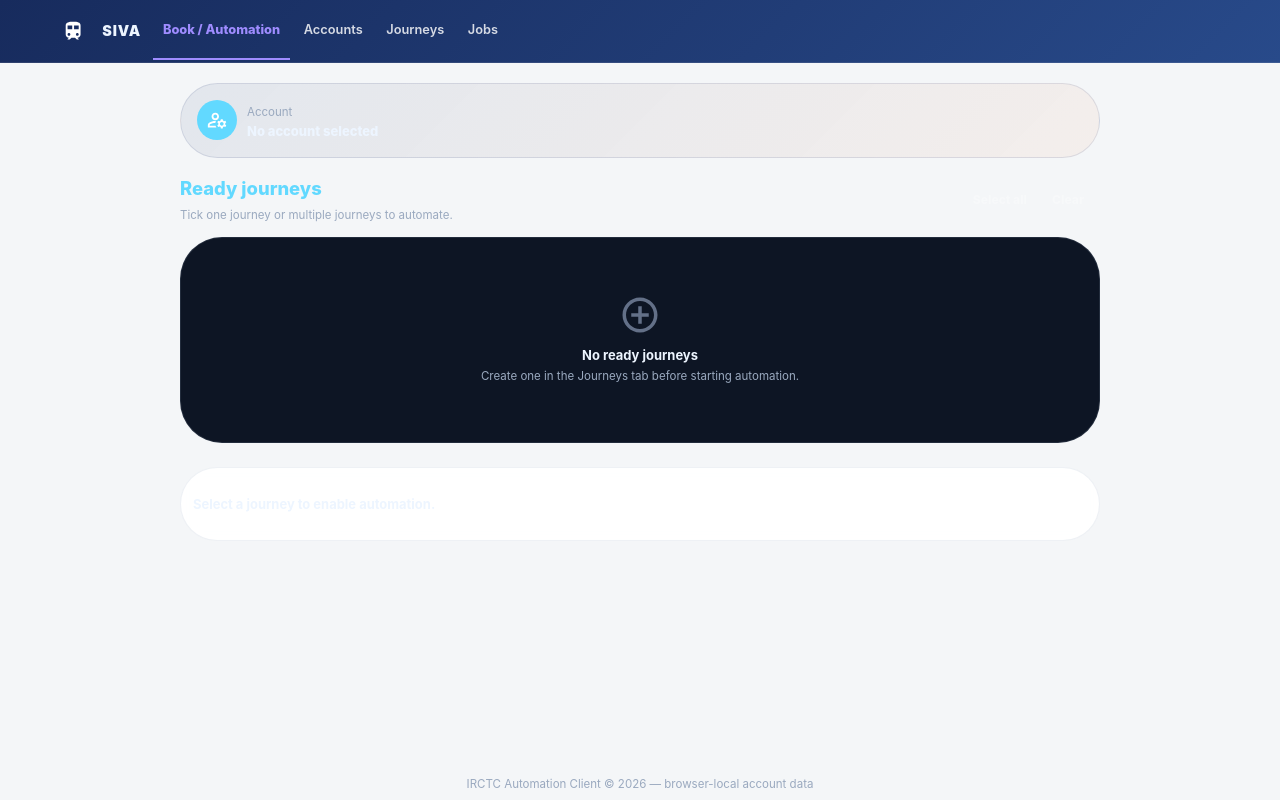
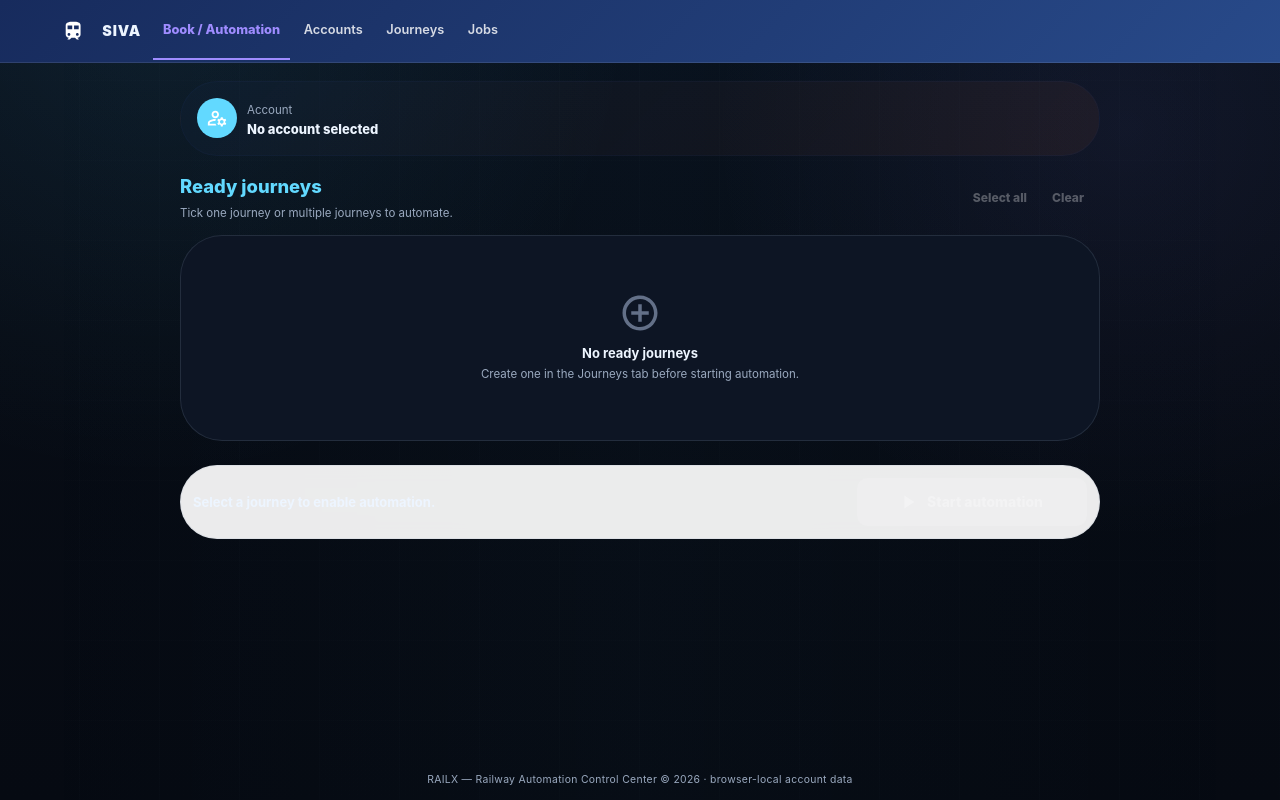
Before and after one commit to shrivastava-26/irctc, a React (Vite) app in the folder ui/: page / in a window 1280 px wide. Built offline with nearby package versions, Linux system fonts and the light colour scheme.

Commit message:
ui: redesign app shell

```diff
--- a/ui/src/App.jsx
+++ b/ui/src/App.jsx
@@ -1,5 +1,5 @@
 import React, { useEffect, useState } from 'react'
-import { Box, Container } from '@mui/material'
+import { Box } from '@mui/material'
 import { ToastContainer, toast } from 'react-toastify'
 import 'react-toastify/dist/ReactToastify.css'
 
@@ -104,8 +104,6 @@ export default function App() {
       return
     }
 
-    // Keep the existing execution business logic: credentials are registered
-    // for the active runner session immediately before jobs are created.
     try {
       const credentialResponse = await fetch(API + '/credentials', {
         method: 'POST',
@@ -120,7 +118,6 @@ export default function App() {
       try {
         credentialData = await credentialResponse.json()
       } catch {
-        // handled by status below
       }
 
       if (!credentialResponse.ok) {
@@ -175,7 +172,6 @@ export default function App() {
         try {
           data = await res.json()
         } catch {
-          // handled by status below
         }
 
         if (!res.ok) {
@@ -198,25 +194,11 @@ export default function App() {
   }
 
   return (
-    <Box sx={{
-      minHeight: '100vh',
-      display: 'flex',
-      flexDirection: 'column',
-      bgcolor: '#f4f6f8',
-      overflowX: 'hidden',
-    }}>
+    <Box className="railx-shell">
       <Header tab={tab} setTab={setTab} />
 
-      <Container
-        maxWidth="lg"
-        sx={{
-          flexGrow: 1,
-          width: '100%',
-          minWidth: 0,
-          py: { xs: 1, sm: 2, md: 2.5 },
-          px: { xs: 1, sm: 2, md: 3 },
-        }}
-      >
+      <main className="railx-main">
+        <Box className="railx-page">
           {tab === 'book' && (
             <BookTab
               accounts={accounts}
@@ -244,25 +226,27 @@ export default function App() {
           )}
 
           {tab === 'jobs' && <JobsTab />}
-      </Container>
+        </Box>
+      </main>
 
       <Box sx={{
         color: 'text.secondary',
-        p: 1,
         px: 2,
+        pb: 1.5,
+        pt: 0.5,
         textAlign: 'center',
         mt: 'auto',
-        fontSize: { xs: '0.62rem', sm: '0.72rem' },
-        lineHeight: 1.4,
+        fontSize: '0.65rem',
+        letterSpacing: '0.03em',
       }}>
-        IRCTC Automation Client © {new Date().getFullYear()} — browser-local account data
+        RAILX — Railway Automation Control Center © {new Date().getFullYear()} · browser-local account data
       </Box>
 
       <ToastContainer
         position="bottom-right"
         autoClose={3000}
         hideProgressBar
-        theme="colored"
+        theme="dark"
         limit={3}
       />
 
```
Lines whose indentation alone changed are shown as unchanged.
